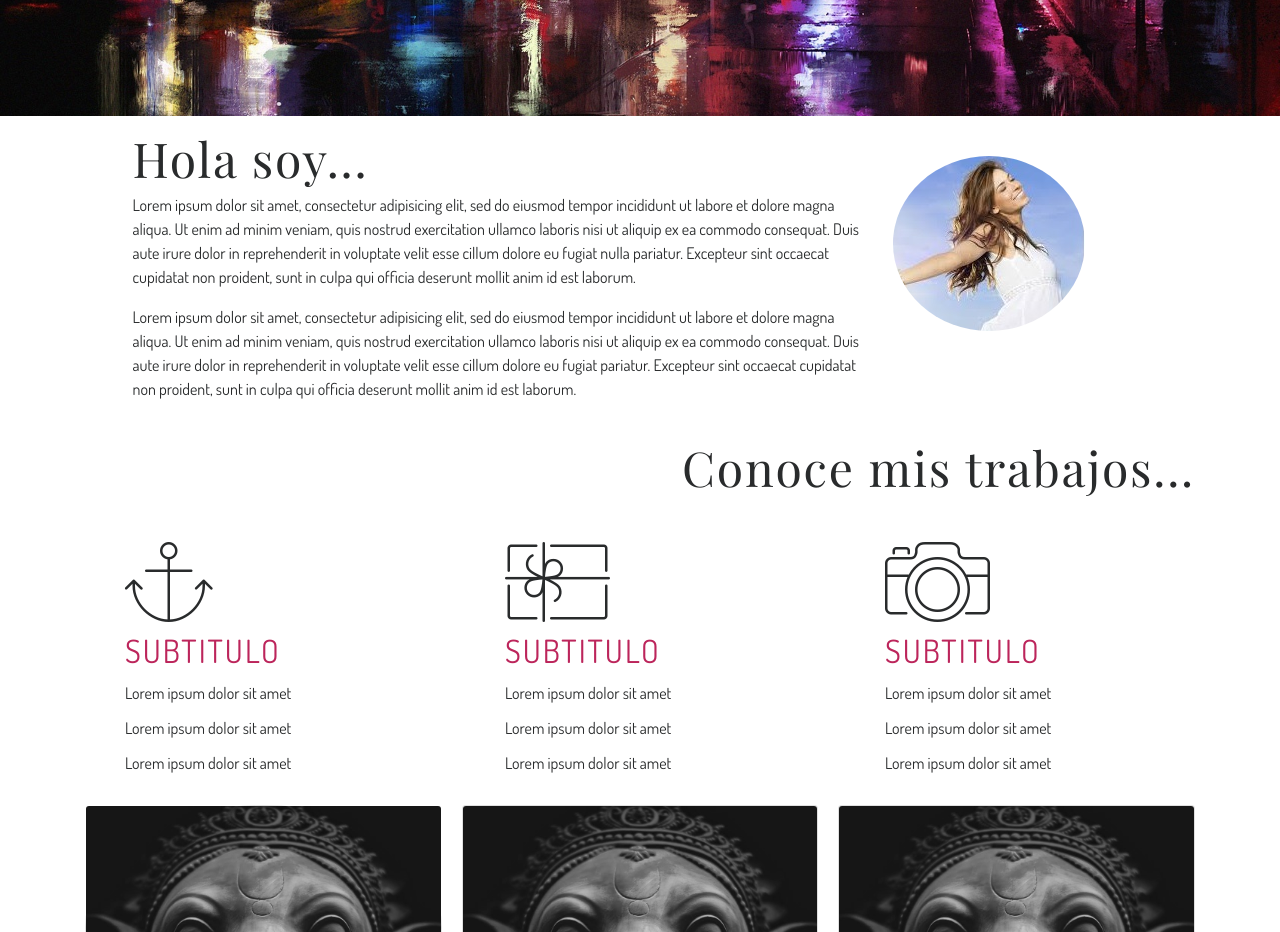
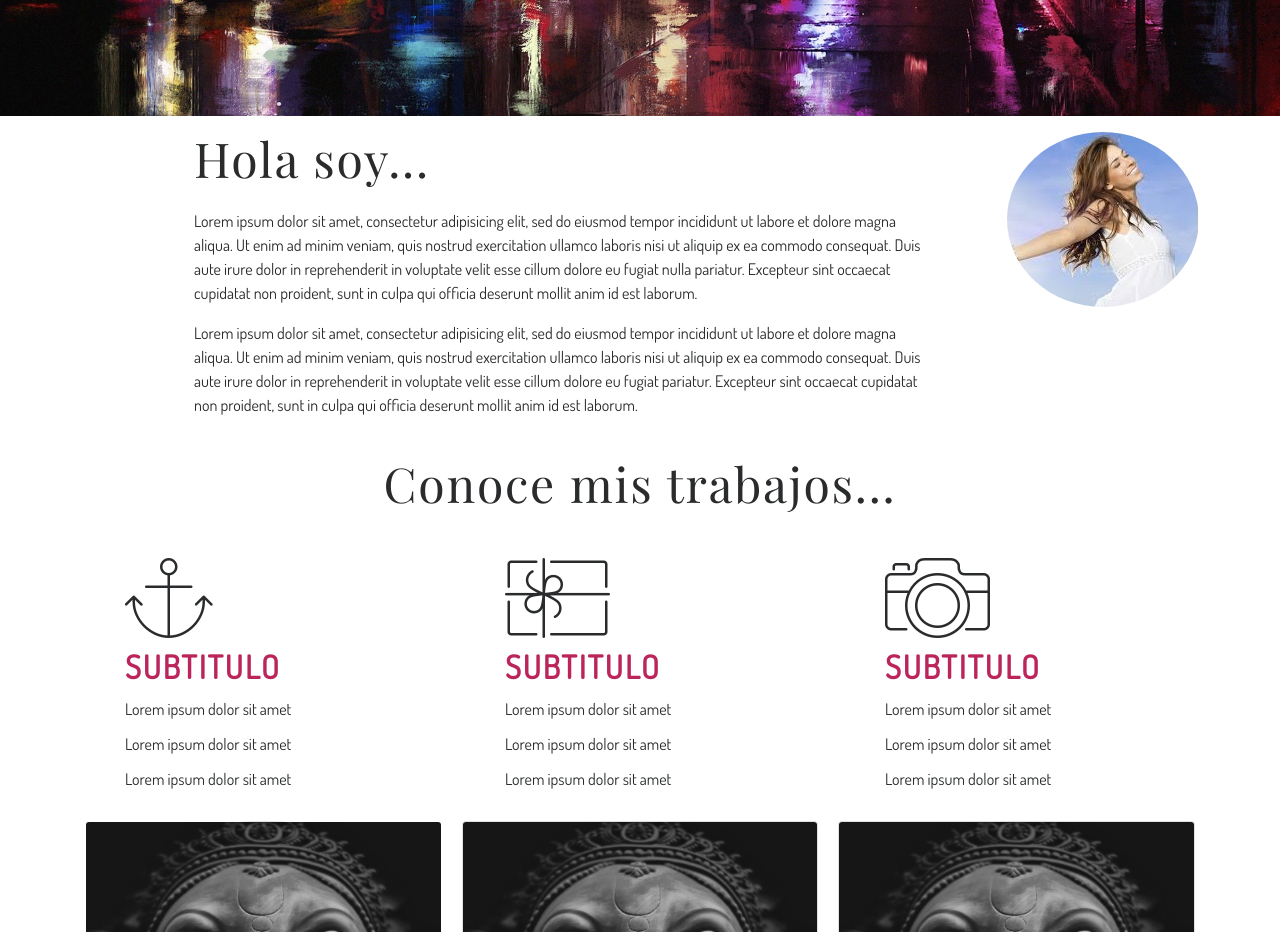
Before and after one commit to Ysabrosa/pintura, a plain HTML site: page index.html in a window 1280 px wide. Shown: the part 780-1712 px from the top of the page. Drawn offline with nearby package versions, Linux system fonts and the light colour scheme; a script that the page names is missing; files whose address does not match are found by name; a web font is replaced by a local one.

Commit message:
cambiamos tamaños

```diff
--- a/css/main.css
+++ b/css/main.css
@@ -165,6 +165,7 @@ p, li, .footer{
 }
 .yo img{
     border-radius: 100%;
+
 }
 
 .right{
@@ -254,11 +255,16 @@ section.footer{
     font-family: 'Dosis', sans-serif;
     text-transform: uppercase;
     letter-spacing: 2px;
-    color:rgb(188, 37, 91)
+    color:rgb(188, 37, 91);
+    font-weight: bold;
 }
 
 .footer i{
     color: #ff6666;
+}
+
+.movil i{
+    font-size: 1em;
 }
 
 
--- a/index.html
+++ b/index.html
@@ -66,7 +66,7 @@
 
             <div class="row justify-content-center">
                 <div class="col-lg-8 col-sm-12">
-                <h3 class="">Hola soy...</h3>
+                <h3 class="mb-4">Hola soy...</h3>
                 <p>Lorem ipsum dolor sit amet, consectetur adipisicing elit, sed do eiusmod
                 tempor incididunt ut labore et dolore magna aliqua. Ut enim ad minim veniam,
                 quis nostrud exercitation ullamco laboris nisi ut aliquip ex ea commodo
@@ -80,13 +80,22 @@
                 cillum dolore eu fugiat      pariatur. Excepteur sint occaecat cupidatat non
                 proident, sunt in culpa qui officia deserunt mollit anim id est laborum.</p>
                 </div>
-                    <div class="col col-lg-3 col-sm-8 mt-4 imagen-mia justify-content-center">
-                        <img src="img/persona.jpg" alt="mi imagen" class="justify-content-center">
+                    <div class="row">
+                      <div class="row justify-content-center">
+                      <div class="col col-lg-3 col-sm-12 mb-4 imagen-mia justify-content-center">
+                          <img src="img/persona.jpg" alt="mi imagen" class="justify-content-center">
+                      </div>
+                    </div>
 
-
+                                <div class="row justify-content-center">
+                                <div class="col-sm-12">
                                 <a href="" class="hidden-md-up movil "><i class="fa fa-facebook" aria-hidden="true"></i></a>
                                 <a href="" class="hidden-md-up movil "><i class="fa fa-instagram" aria-hidden="true"></i></a>
                                 <a href="" class="hidden-md-up movil"><i class="fa fa-youtube-play" aria-hidden="true"></i></a>
+                                </div>
+                                </div>
+
+
 
                     </div>
             </div>
@@ -94,7 +103,7 @@
 
         <section class="container trabajos mt-4 " id="trabajos">
             <!-- cards-->
-            <h3 class="text-right  my-4">Conoce mis trabajos...</h3>
+            <h3 class="text-center  my-4">Conoce mis trabajos...</h3>
 
           <div class="row justify-content-center">
 
```
